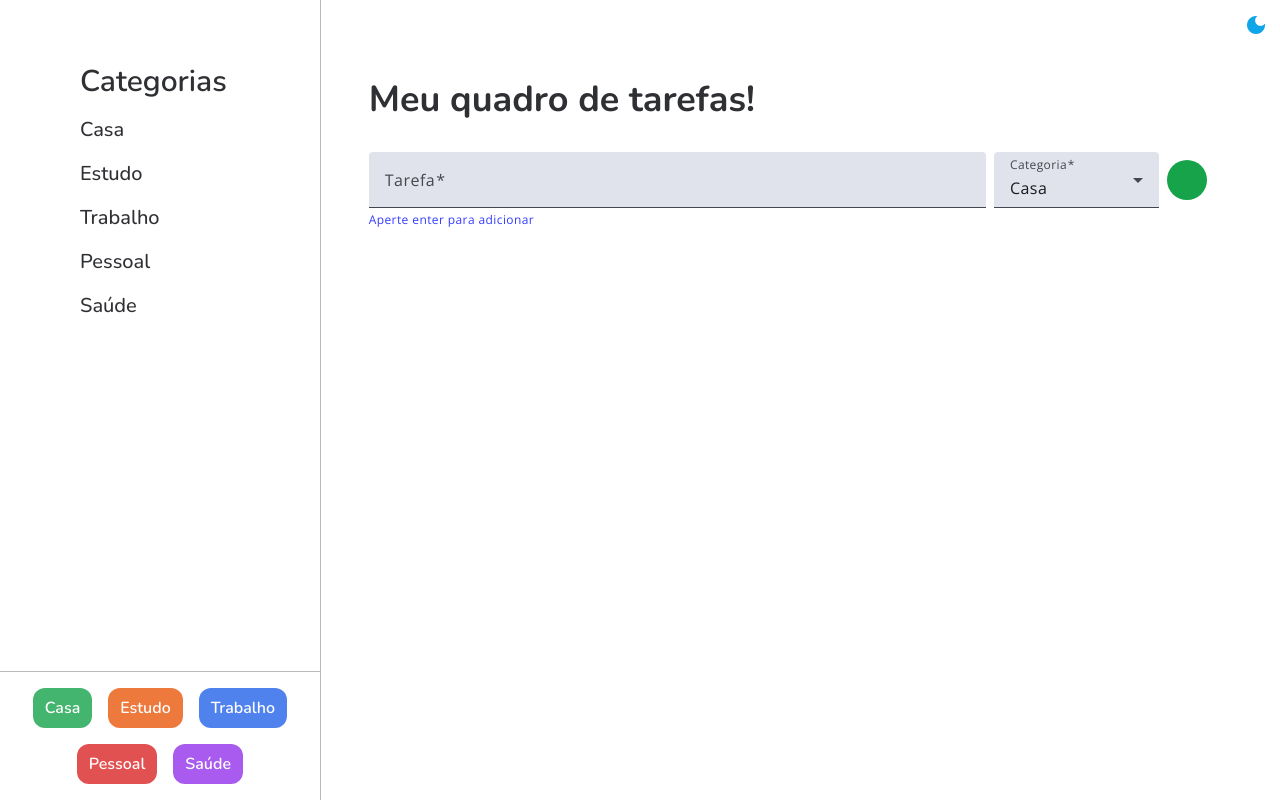
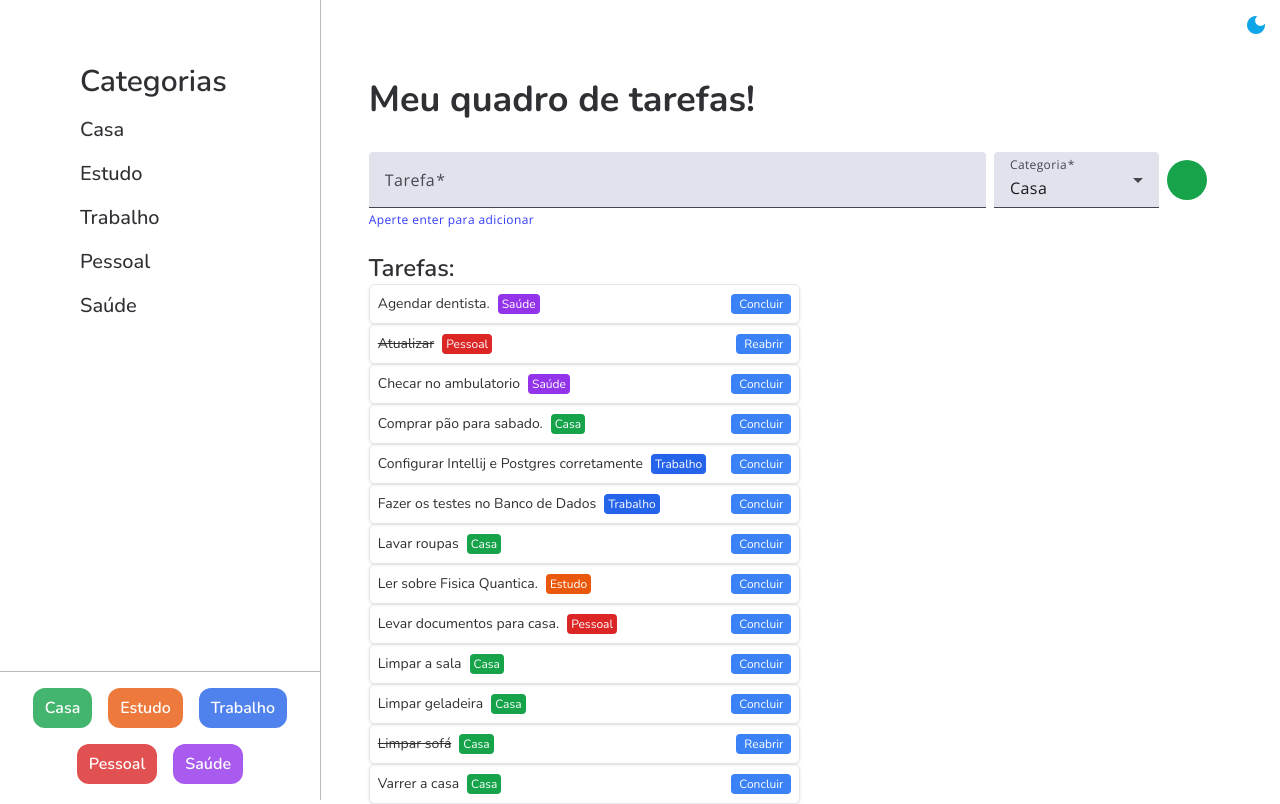
Before and after one commit to RobsonOliveiraSouza/todo-angular-project, an Angular app: page / in a window 1280 px wide. Built offline with nearby package versions, Linux system fonts and the light colour scheme; data requests are answered from the project's data file.

Commit message:
fourteen commit

```diff
--- a/db.json
+++ b/db.json
@@ -1,5 +1,83 @@
 {
   "tasks": [
+    {
+      "id": "e58f",
+      "title": "Comprar pão para sabado.",
+      "categoryId": "1",
+      "isCompleted": false
+    },
+    {
+      "id": "af67",
+      "title": "Ler sobre Fisica Quantica.",
+      "categoryId": "2",
+      "isCompleted": false
+    },
+    {
+      "id": "a09a",
+      "title": "Configurar Intellij e Postgres corretamente",
+      "categoryId": "3",
+      "isCompleted": false
+    },
+    {
+      "id": "c2ee",
+      "title": "Levar documentos para casa.",
+      "categoryId": "4",
+      "isCompleted": false
+    },
+    {
+      "id": "c363",
+      "title": "Agendar dentista.",
+      "categoryId": "5",
+      "isCompleted": false
+    },
+    {
+      "id": "1d81",
+      "title": "Checar no ambulatorio",
+      "categoryId": "5",
+      "isCompleted": false
+    },
+    {
+      "id": "ef94",
+      "title": "Fazer os testes no Banco de Dados",
+      "categoryId": "3",
+      "isCompleted": false
+    },
+    {
+      "id": "c838",
+      "title": "Lavar roupas",
+      "categoryId": "1",
+      "isCompleted": false
+    },
+    {
+      "id": "eb52",
+      "title": "Varrer a casa",
+      "categoryId": "1",
+      "isCompleted": false
+    },
+    {
+      "id": "37f7",
+      "title": "Atualizar",
+      "categoryId": "4",
+      "isCompleted": true
+    },
+    {
+      "id": "f277",
+      "title": "Limpar a sala",
+      "categoryId": "1",
+      "isCompleted": false
+    },
+    {
+      "id": "f004",
+      "title": "Limpar sofá",
+      "categoryId": "1",
+      "isCompleted": true
+    },
+    {
+      "id": "8937",
+      "title": "Limpar geladeira",
+      "categoryId": "1",
+      "isCompleted": false
+    }
   ],
   "categories": [
     {
--- a/src/app/feature/task/services/task.service.ts
+++ b/src/app/feature/task/services/task.service.ts
@@ -49,14 +49,12 @@ export class TaskService {
 
   public updateATaskInTheTasksList(updatedTask: Task): void {
     this.tasks.update(tasks => {
-      const allTaskWithUpdatedTaskRemoved = tasks.filter(
-        task => task.id !== updatedTask.id
+      return tasks.map(task =>
+        task.id === updatedTask.id ? updatedTask : task
       );
-
-      const updatedTaskList = [...allTaskWithUpdatedTaskRemoved, updatedTask];
-      return this.getSortedTasks(updatedTaskList);
     });
   }
+
 
   public updateIsCompletedStatus(
     taskId: string,
--- a/src/app/feature/task/view/task/task.component.ts
+++ b/src/app/feature/task/view/task/task.component.ts
@@ -1,18 +1,86 @@
-import { ChangeDetectionStrategy, Component } from '@angular/core';
+import { ChangeDetectionStrategy, Component, computed, inject } from '@angular/core';
 import { InclusionFormComponent } from "../../components/inclusion-form/inclusion-form.component";
+import { TaskService } from '../../services/task.service';
+import { categoryIdBackgroundColors } from '../../../category/constants/category-colors';
+import { CommonModule } from '@angular/common';
+import { CategoryService } from '../../../category/services/category.service';
+import { Task } from '../../model/task.model';
+
+const MODULES = [CommonModule];
 
 @Component({
     selector: 'app-task',
-    imports: [InclusionFormComponent],
+    imports: [InclusionFormComponent, MODULES],
     template: `
         <div class="flex flex-col mx-12 mt-10">
 
             <span class="font-bold text-4xl ">Meu quadro de tarefas!</span>
 
             <app-inclusion-form></app-inclusion-form>
+
+            <div class="mt-6">
+                <span class="text-2xl font-semibold">Tarefas:</span>
+
+                <ul class="flex flex-col items-start w-full ">
+                @for (task of tasks(); track task.id) {
+                    <li class="p-2 h-10 border rounded-md shadow flex justify-between items-center text-sm w-1/2 max-w-[50%]">
+                    <div class="flex items-center">
+                        <span [class.line-through]="task.isCompleted" class="text-sm">
+                        {{ task.title }}
+                        </span>
+
+                        <span class="ml-2 px-1 py-0.5 text-white text-xs rounded"
+                            [ngClass]="getCategoryClass(task)">
+                        {{ getCategoryName(task) }}
+                        </span>
+                    </div>
+
+                    <button (click)="toggleTaskStatus(task)" class="px-2 py-0.5 bg-blue-500 text-white rounded text-xs">
+                        {{ task.isCompleted ? 'Reabrir' : 'Concluir' }}
+                    </button>
+                    </li>
+                }
+                </ul>
+
+            </div>
+
         </div>
     `,
     styles: '',
     changeDetection: ChangeDetectionStrategy.OnPush
 })
-export class TaskComponent { }
+export class TaskComponent {
+    private taskService = inject(TaskService);
+    private categoryService = inject(CategoryService);
+
+    public tasks = this.taskService.tasks;
+    public categories = this.categoryService.categories;
+
+    constructor() {
+        this.taskService.getTasks().subscribe(tasks => {
+            this.taskService.tasks.set(tasks);
+        });
+    }
+
+    toggleTaskStatus(task: Task): void {
+        this.taskService.updateIsCompletedStatus(task.id, !task.isCompleted).subscribe(updatedTask => {
+            this.taskService.updateATaskInTheTasksList(updatedTask);
+        });
+    }
+
+    public categoryMap = computed(() =>
+      this.categories().reduce((map, category) => {
+        map[category.id] = category;
+        return map;
+      }, {} as Record<string, { name: string; color: string }>)
+    );
+
+    public getCategoryClass(task: Task) {
+      return categoryIdBackgroundColors[task.categoryId] || 'bg-gray-500';
+    }
+
+    public getCategoryName(task: Task): string {
+        const categoryMapValue = this.categoryMap();
+        return categoryMapValue[task.categoryId]?.name ?? 'Desconhecida';
+    }
+}
```
